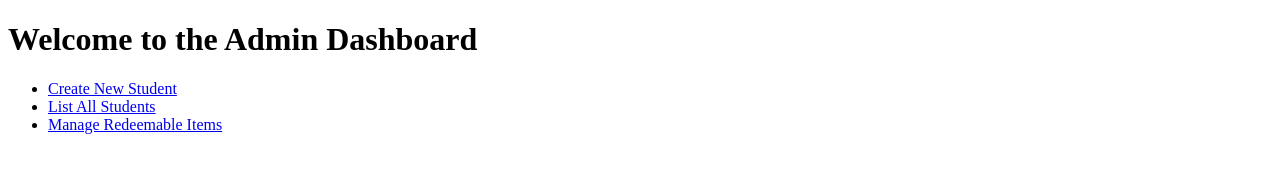
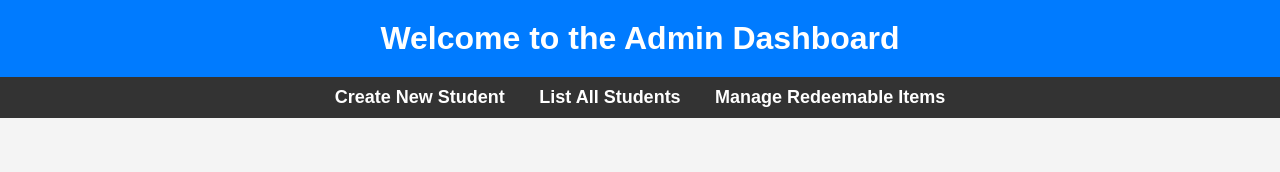
Before and after one commit to DevOpsOct2024Team4/DevOps_Oct2024_Team4_Assignment, a plain HTML site: page templates/admin.html in a window 1280 px wide. Drawn offline with Linux system fonts and the light colour scheme.

Commit message:
add admin.html frontend

```diff
--- a/templates/admin.html
+++ b/templates/admin.html
@@ -2,11 +2,49 @@
 <html lang="en">
 <head>
     <meta charset="UTF-8">
+    <meta name="viewport" content="width=device-width, initial-scale=1.0">
     <title>Admin Dashboard</title>
+    <style>
+        body {
+            font-family: Arial, sans-serif;
+            background-color: #f4f4f4;
+            text-align: center;
+            margin: 0;
+            padding: 0;
+        }
+        h1 {
+            background-color: #007bff;
+            color: white;
+            padding: 20px;
+            margin: 0;
+        }
+        nav {
+            background: #333;
+            padding: 10px 0;
+        }
+        ul {
+            list-style-type: none;
+            padding: 0;
+            margin: 0;
+        }
+        li {
+            display: inline;
+            margin: 0 15px;
+        }
+        a {
+            text-decoration: none;
+            color: white;
+            font-size: 18px;
+            font-weight: bold;
+            transition: color 0.3s ease-in-out;
+        }
+        a:hover {
+            color: #ffcc00;
+        }
+    </style>
 </head>
 <body>
     <h1>Welcome to the Admin Dashboard</h1>
-
     <nav>
         <ul>
             <li><a href="/admin/create-student">Create New Student</a></li>
```
